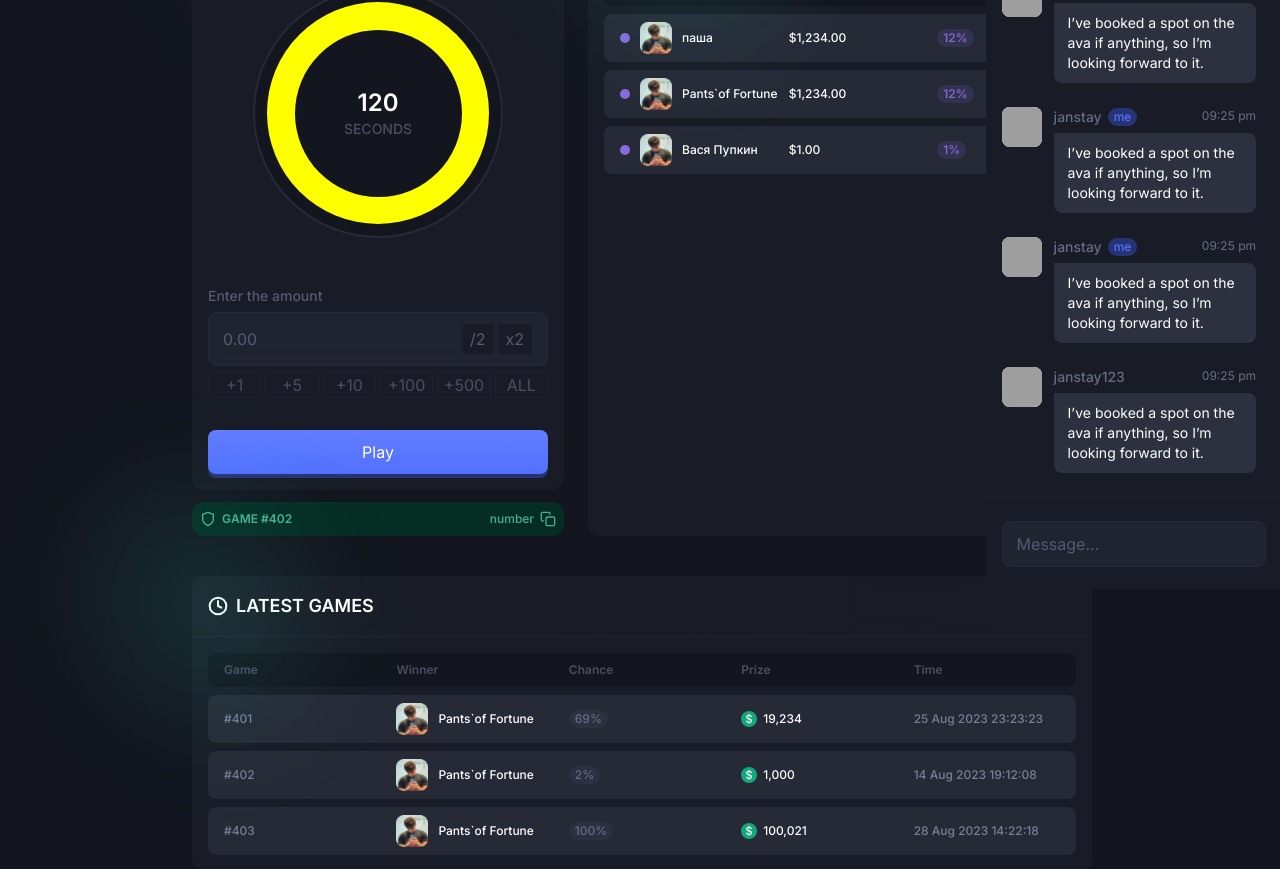
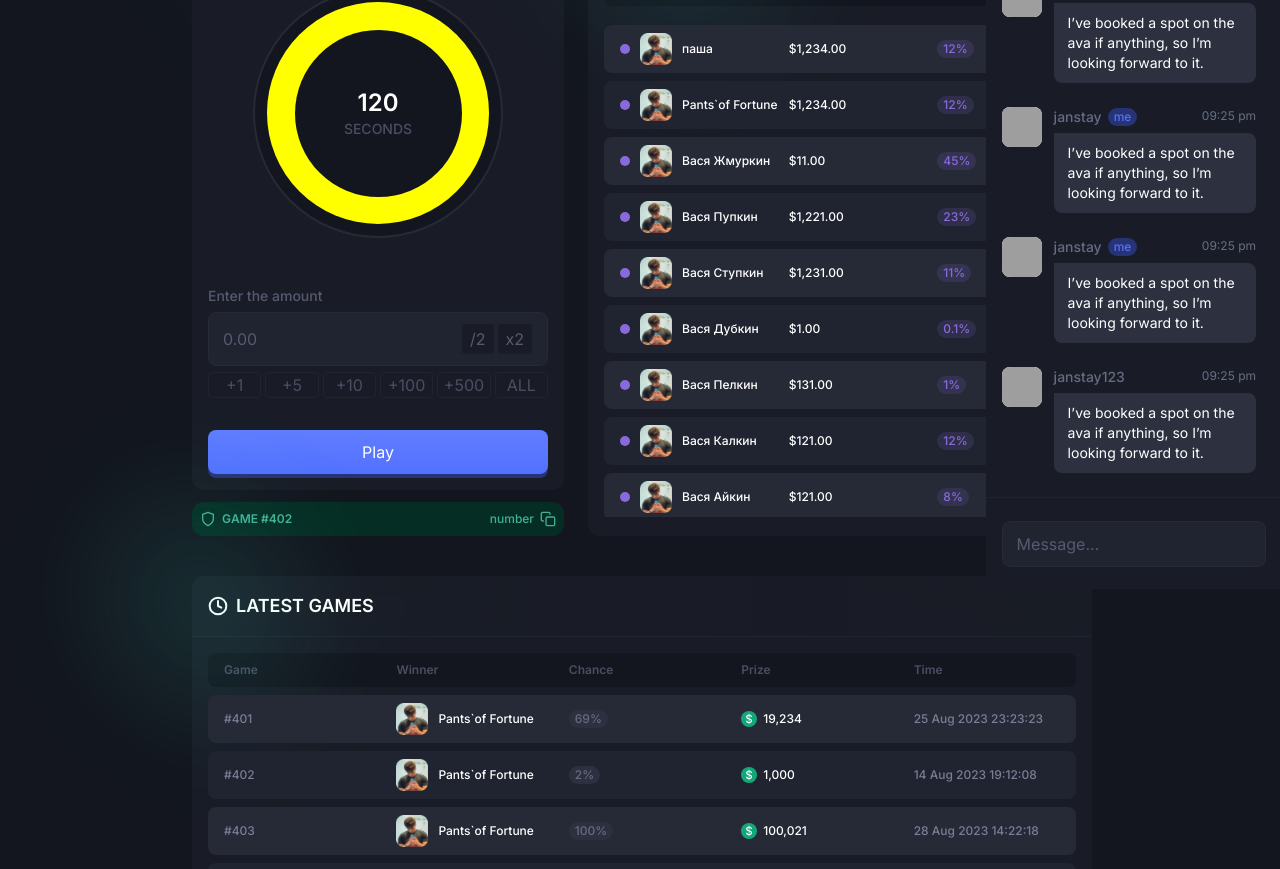
Before and after one commit to thunder-splash/BetSharkF, a Next.js app: page /games/jackpot in a window 1280 px wide. Shown: the part 211-1080 px from the top of the page. Built offline with nearby package versions, Linux system fonts and the light colour scheme; grey boxes are pictures that could not be loaded.

Commit message:
все прокрутки в играх, фикс цветов

```diff
--- a/src/components/Games/Modules/ActivePlayersList/ActivePlayersList.tsx
+++ b/src/components/Games/Modules/ActivePlayersList/ActivePlayersList.tsx
@@ -25,10 +25,64 @@ export default function ActivePlayersList() {
         },
         {
             id: 3,
+            name: 'Вася Жмуркин',
+            bet: '11',
+            percent: '45'
+        },
+        {
+            id: 4,
             name: 'Вася Пупкин',
+            bet: '1221',
+            percent: '23'
+        },
+        {
+            id: 5,
+            name: 'Вася Ступкин',
+            bet: '1231',
+            percent: '11'
+        },
+        {
+            id: 6,
+            name: 'Вася Дубкин',
             bet: '1',
+            percent: '0.1'
+        },{
+            id: 7,
+            name: 'Вася Пелкин',
+            bet: '131',
             percent: '1'
         },
+        {
+            id: 8,
+            name: 'Вася Калкин',
+            bet: '121',
+            percent: '12'
+        },
+        {
+            id: 9,
+            name: 'Вася Айкин',
+            bet: '121',
+            percent: '8'
+        },
+        {
+            id: 10,
+            name: 'Вася Мамкин',
+            bet: '13311',
+            percent: '19'
+        },
+        {
+            id: 11,
+            name: 'Вася Папкин',
+            bet: '11111',
+            percent: '99'
+        },{
+            id: 12,
+            name: 'Вася Думкин',
+            bet: '112',
+            percent: '15'
+        },
+
+
     ];
 
     return (
@@ -46,8 +100,9 @@ export default function ActivePlayersList() {
                     <p>Rate</p>
                     <p>Chance</p>
                 </div>
-                {tableData.map((item) => (
-                    <div key={item.id} className={styles.playersection}>
+                <div className={styles.playeroverflow}>
+                    {tableData.map((item , index) => (
+                        <div key={item.id} className={index % 2 === 0 ? styles.playersection : styles.playersectionsec}>
                             <Image src="/dot.svg" alt="dot" width={10} height={10} className={styles.dot__inbody}/>
                             <div className={styles.prof}>
                                 <Image src="/Avatar.png" alt="profile" width={32} height={32}/>
@@ -66,5 +121,6 @@ export default function ActivePlayersList() {
                     ))}
                 </div>
             </div>
+        </div>
     );
 }
--- a/src/components/Games/Modules/ActivePlayersList/activeplayerslist.module.css
+++ b/src/components/Games/Modules/ActivePlayersList/activeplayerslist.module.css
@@ -48,6 +48,8 @@
     align-items: flex-start;
     padding: 16px;
     flex-direction: column;
+
+    height: 90%;
 }
 
 .list__header {
@@ -80,10 +82,34 @@
     gap: 10px;
     border-radius: 8px;
     margin-top: 8px;
+
+    position: relative;
 }
+
 
 .playersection p,
 .playersection div {
+    display: flex;
+    flex: 1;
+}
+
+.playersectionsec {
+    flex: 1;
+    background: #202430;
+    flex-direction: row;
+    display: flex;
+    width: 100%;
+    padding: 8px 0 8px 16px;
+    align-items: center;
+    gap: 10px;
+    border-radius: 8px;
+    margin-top: 8px;
+
+    position: relative;
+}
+
+.playersectionsec p,
+.playersectionsec div {
     display: flex;
     flex: 1;
 }
@@ -101,6 +127,7 @@
     font-style: normal;
     font-weight: 500;
     line-height: 18px; /* 150% */
+    align-items: center;
 }
 
 .bet {
@@ -132,3 +159,9 @@
 .dot__inheader {
     opacity: 0;
 }
+
+.playeroverflow{
+    width: 100%;
+    height: 500px; /* Установите нужную высоту */
+    overflow-y: auto;
+}
--- a/src/components/Games/Modules/LatestGames/Dice/LatestGames.tsx
+++ b/src/components/Games/Modules/LatestGames/Dice/LatestGames.tsx
@@ -42,6 +42,60 @@ export default function LatestGames() {
             prize: '100021',
             time: '28 Aug 2023 14:22:18'
         },
+        {
+            id: 13,
+            game: '403',
+            winner: 'Pants`of Fortune',
+            bet: 450,
+            chance: '100',
+            prize: '100021',
+            time: '28 Aug 2023 14:22:18'
+        },
+        {
+            id: 14,
+            game: '403',
+            winner: 'Pants`of Fortune',
+            bet: 450,
+            chance: '100',
+            prize: '100021',
+            time: '28 Aug 2023 14:22:18'
+        },
+        {
+            id: 15,
+            game: '403',
+            winner: 'Pants`of Fortune',
+            bet: 450,
+            chance: '100',
+            prize: '100021',
+            time: '28 Aug 2023 14:22:18'
+        },
+        {
+            id: 16,
+            game: '403',
+            winner: 'Pants`of Fortune',
+            bet: 450,
+            chance: '100',
+            prize: '100021',
+            time: '28 Aug 2023 14:22:18'
+        },
+        {
+            id: 17,
+            game: '403',
+            winner: 'Pants`of Fortune',
+            bet: 450,
+            chance: '100',
+            prize: '100021',
+            time: '28 Aug 2023 14:22:18'
+        },
+        {
+            id: 18,
+            game: '403',
+            winner: 'Pants`of Fortune',
+            bet: 450,
+            chance: '100',
+            prize: '100021',
+            time: '28 Aug 2023 14:22:18'
+        },
     ];
 
     return (
@@ -60,8 +114,9 @@ export default function LatestGames() {
                     <p>Prize</p>
                     <p>Time</p>
                 </div>
-                {tableData.map((item) => (
-                    <div key="id" className={styles.playersection}>
+                <div className={styles.playeroverflow}>
+                    {tableData.map((item , index) => (
+                        <div key="id" className={index % 2 === 0 ? styles.playersection : styles.playersectionsec}>
                             <p className={styles.gamenum}>#{item.game}</p>
                             <div className={styles.prof}>
                                 <Image src="/Avatar.png" alt="profile" width={32} height={32}/>
@@ -82,5 +137,6 @@ export default function LatestGames() {
                     ))}
                 </div>
             </div>
+        </div>
     );
 }
--- a/src/components/Games/Modules/LatestGames/Jackpot/LatestGames.tsx
+++ b/src/components/Games/Modules/LatestGames/Jackpot/LatestGames.tsx
@@ -38,6 +38,62 @@ export default function LatestGames() {
             prize: '100021',
             time: '28 Aug 2023 14:22:18'
         },
+        {
+            id: 13,
+            game: '403',
+            winner: 'Pants`of Fortune',
+            chance: '100',
+            prize: '100021',
+            time: '28 Aug 2023 14:22:18'
+        },
+        {
+            id: 14,
+            game: '403',
+            winner: 'Pants`of Fortune',
+            chance: '100',
+            prize: '100021',
+            time: '28 Aug 2023 14:22:18'
+        },
+        {
+            id: 15,
+            game: '403',
+            winner: 'Pants`of Fortune',
+            chance: '100',
+            prize: '100021',
+            time: '28 Aug 2023 14:22:18'
+        },
+        {
+            id: 16,
+            game: '403',
+            winner: 'Pants`of Fortune',
+            chance: '100',
+            prize: '100021',
+            time: '28 Aug 2023 14:22:18'
+        },
+        {
+            id: 17,
+            game: '403',
+            winner: 'Pants`of Fortune',
+            chance: '100',
+            prize: '100021',
+            time: '28 Aug 2023 14:22:18'
+        },
+        {
+            id: 18,
+            game: '403',
+            winner: 'Pants`of Fortune',
+            chance: '100',
+            prize: '100021',
+            time: '28 Aug 2023 14:22:18'
+        },
+        {
+            id: 19,
+            game: '403',
+            winner: 'Pants`of Fortune',
+            chance: '100',
+            prize: '100021',
+            time: '28 Aug 2023 14:22:18'
+        },
     ];
 
     return (
@@ -55,8 +111,9 @@ export default function LatestGames() {
                     <p>Prize</p>
                     <p>Time</p>
                 </div>
-                {tableData.map((item) => (
-                    <div key="id" className={styles.playersection}>
+                <div className={styles.playeroverflow}>
+                    {tableData.map((item , index) => (
+                        <div key="id" className={index % 2 === 0 ? styles.playersection : styles.playersectionsec}>
                             <p className={styles.gamenum}>#{item.game}</p>
                             <div className={styles.prof}>
                                 <Image src="/Avatar.png" alt="profile" width={32} height={32}/>
@@ -76,5 +133,6 @@ export default function LatestGames() {
                     ))}
                 </div>
             </div>
+        </div>
     );
 }
--- a/src/components/Games/Modules/LatestGames/latestgames.module.css
+++ b/src/components/Games/Modules/LatestGames/latestgames.module.css
@@ -34,10 +34,12 @@
 
 .list {
     display: flex;
-    justify-content: space-between;
-    align-items: flex-start;
+    /*justify-content: space-between;*/
+    /*align-items: flex-start;*/
     padding: 16px;
     flex-direction: column;
+
+    height: 90%;
 }
 
 .list__header {
@@ -70,9 +72,30 @@
     border-radius: 8px;
     margin-top: 8px;
     overflow: hidden;
+
+    position: relative;
 }
 
 .playersection p, .playersection div {
+    flex: 1 0 0;
+}
+
+.playersectionsec {
+    background: #202430;
+    flex-direction: row;
+    display: flex;
+    width: 100%;
+    padding: 8px 0 8px 16px;
+    align-items: center;
+    gap: 10px;
+    border-radius: 8px;
+    margin-top: 8px;
+    overflow: hidden;
+
+    position: relative;
+}
+
+.playersectionsec p, .playersectionsec div {
     flex: 1 0 0;
 }
 
@@ -142,3 +165,9 @@
     font-weight: 500;
     line-height: 18px;
 }
+
+.playeroverflow{
+    width: 100%;
+    height: 350px; /* Установите нужную высоту */
+    overflow-y: auto;
+}
--- a/src/components/Games/Modules/RoulettePlayers/RoulettePlayers.tsx
+++ b/src/components/Games/Modules/RoulettePlayers/RoulettePlayers.tsx
@@ -21,6 +21,51 @@ export default function RoulettePlayers() {
         },
         {
             id: 3,
+            name: 'Вася Пупкин',
+            bet: '1',
+        },
+        {
+            id: 4,
+            name: 'Вася Пупкин',
+            bet: '1',
+        },
+        {
+            id: 5,
+            name: 'Вася Пупкин',
+            bet: '1',
+        },
+        {
+            id: 6,
+            name: 'Вася Пупкин',
+            bet: '1',
+        },
+        {
+            id: 7,
+            name: 'Вася Пупкин',
+            bet: '1',
+        },
+        {
+            id: 8,
+            name: 'Вася Пупкин',
+            bet: '1',
+        },
+        {
+            id: 9,
+            name: 'Вася Пупкин',
+            bet: '1',
+        },
+        {
+            id: 10,
+            name: 'Вася Пупкин',
+            bet: '1',
+        },
+        {
+            id: 11,
+            name: 'Вася Пупкин',
+            bet: '1',
+        },
+        {
+            id: 12,
             name: 'Вася Пупкин',
             bet: '1',
         },
@@ -60,8 +105,9 @@ export default function RoulettePlayers() {
                             <p>USER</p>
                             <p>RATE</p>
                         </div>
-                        {tableData.map((item) => (
-                            <div key={item.id} className={styles.playersection}>
+                        <div className={styles.playeroverflow}>
+                            {tableData.map((item , index) => (
+                                <div key={item.id} className={index % 2 === 0 ? styles.playersection : styles.playersectionsec}>
                                     <div className={styles.prof}>
                                         <Image src="/Avatar.png" alt="profile" width={32} height={32}/>
                                         <p className={styles.name}>{item.name}</p>
@@ -76,6 +122,7 @@ export default function RoulettePlayers() {
                             ))}
                         </div>
                     </div>
+                </div>
             ))}
         </div>
     );
--- a/src/components/Games/Modules/RoulettePlayers/rouletteplayers.module.css
+++ b/src/components/Games/Modules/RoulettePlayers/rouletteplayers.module.css
@@ -150,10 +150,33 @@
     gap: 10px;
     border-radius: 8px;
     margin-top: 8px;
+
+    position: relative;
+}
+
+.playersectionsec {
+    flex: 1;
+    background: #202430;
+    flex-direction: row;
+    display: flex;
+    width: 100%;
+    padding: 8px 0 8px 16px;
+    align-items: center;
+    gap: 10px;
+    border-radius: 8px;
+    margin-top: 8px;
+
+    position: relative;
 }
 
 .playersection p,
 .playersection div {
+    display: flex;
+    flex: 1;
+}
+
+.playersectionsec p,
+.playersectionsec div {
     display: flex;
     flex: 1;
 }
@@ -180,3 +203,9 @@
     font-weight: 500;
     line-height: 18px; /* 150% */
 }
+
+.playeroverflow{
+    width: 100%;
+    height: 300px; /* Установите нужную высоту */
+    overflow-y: auto;
+}
--- a/src/components/Games/Pages/Coinflip/coinflip.module.css
+++ b/src/components/Games/Pages/Coinflip/coinflip.module.css
@@ -61,7 +61,7 @@
     padding: 16px;
     flex-direction: column;
     align-items: flex-start;
-    gap: 32px;
+    gap: 21px;
 }
 
 .infocase{
```
Lines whose indentation alone changed are shown as unchanged.
